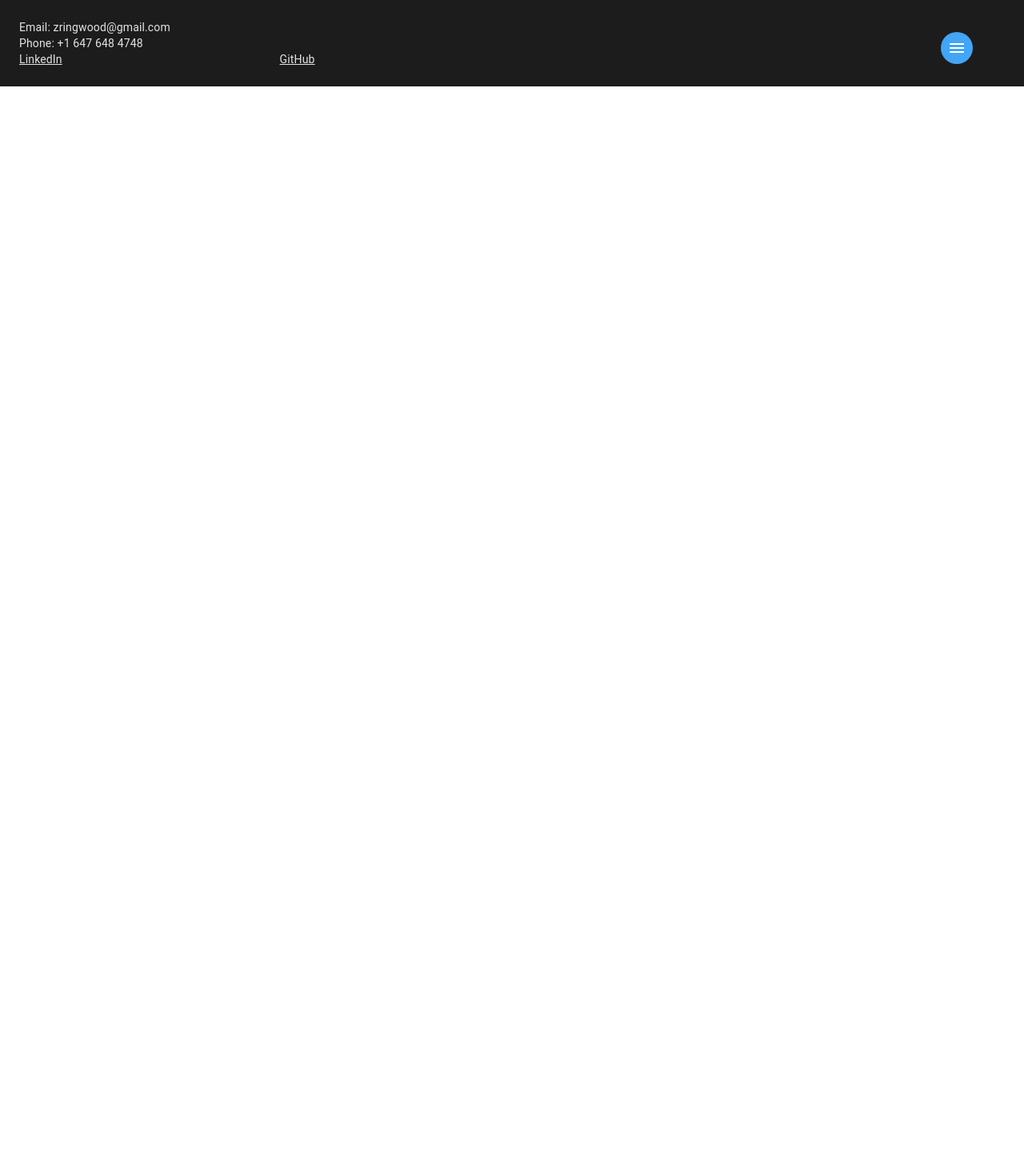
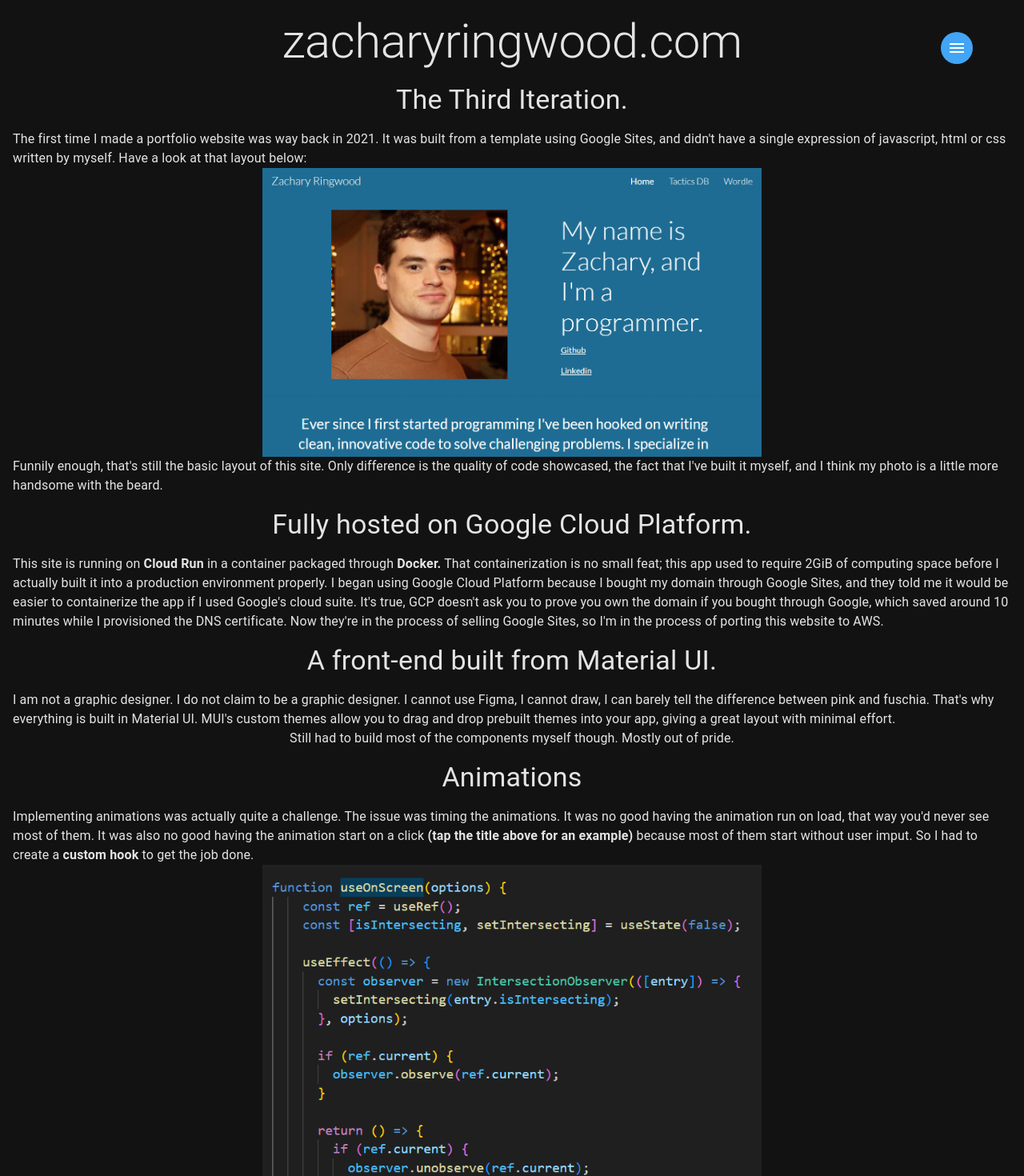
Before and after one commit to zringwood/portfolio-website, a React (Create React App) app: page /portfolio in a window 1280 px wide. Shown: the top 1470 px of the page at 80% size. Before the commit the page ends 800 px from the top, so only its background shows below. Built offline with nearby package versions, Linux system fonts and the light colour scheme; the HTML template or start-up script is replaced by a standard one.

Commit message:
Built the portfolio page

```diff
--- a/src/App.js
+++ b/src/App.js
@@ -1,6 +1,8 @@
 import Biography from "./pages/Biography/Biography";
 import {BrowserRouter,Routes, Route} from 'react-router-dom'
 import Tactics from "./pages/Tactics/Tactics";
+import Portfolio from "./pages/Portfolio/Portfolio";
+
 import NavigationMenu from "./components/NavigationMenu/NavigationMenu";
 import Footer from "./components/Footer/Footer";
 import { ThemeProvider, createTheme } from "@mui/material";
@@ -30,6 +32,8 @@ function App() {
     <Routes>
       <Route path="/" element={<Biography />}/>
       <Route path="/tactics" element={<Tactics projectURL={"https://tactics.zacharyringwood.com"}/>}/>
+      <Route path="/portfolio" element={<Portfolio />}/>
+
     </Routes>
     <Footer/>
     </BrowserRouter>
--- a/src/components/NavigationMenu/NavigationMenu.jsx
+++ b/src/components/NavigationMenu/NavigationMenu.jsx
@@ -21,7 +21,6 @@ function NavigationMenu() {
       };
       useEffect(() => {
         theme.palette.mode = isDarkMode ? 'dark' : 'light'
-        console.log("Reached")
       }, [isDarkMode, theme])
     return <Box sx={{
       position:'fixed',
--- a/src/components/Spoiler/Spoiler.jsx
+++ b/src/components/Spoiler/Spoiler.jsx
@@ -1,4 +1,4 @@
-import { Box, Typography } from "@mui/material"
+import { Typography } from "@mui/material"
 import { useState } from "react"
 import './Spoiler.scss'
 export default function Spoiler({ src, alt, sx}){
--- a/src/pages/Biography/Biography.jsx
+++ b/src/pages/Biography/Biography.jsx
@@ -14,7 +14,7 @@ function Biography() {
     padding:theme.spacing(3),
     backgroundColor:"background.default"
   }
-  console.log("Reached")
+
     return (<>
             <Box component="section"
             sx={{...section}} >
--- /dev/null
+++ b/src/pages/Portfolio/Portfolio.jsx
@@ -0,0 +1,39 @@
+import { Typography, useTheme, Box } from "@mui/material";
+import { useState } from "react";
+import GoogleSite from '../../assets/images/googlesite.PNG'
+import CustomHook from '../../assets/images/customhook.PNG'
+
+import "./Portfolio.scss"
+export default function Portfolio(){
+    const theme = useTheme()
+    const [isSpinning, setIsSpinning] = useState(false)
+    theme.typography.h4.margin = `${theme.spacing(2)} 0`
+    theme.typography.h4.textAlign = 'center'
+    return (
+        <Box component="article" sx={{
+            padding: theme.spacing(2),
+            display: "flex",
+            flexDirection: 'column',
+            justifyContent: "center",
+            alignItems: "center",
+            backgroundColor:"background.default"}}>
+        <Typography component="h2" variant="h2">zacharyringwood.com</Typography>
+        <Typography component="h4" variant="h4">The Third Iteration.</Typography>
+        <Typography variant="body1">The first time I made a portfolio website was way back in 2021. It was built from a template using Google Sites, and didn't have a single expression of javascript, html or css written by myself. Have a look at that layout below:</Typography>
+        <img className="portfolio__img" src = {GoogleSite} alt="My old portfolio"></img>
+        <Typography variant="body1">Funnily enough, that's still the basic layout of this site. Only difference is the quality of code showcased, the fact that I've built it myself, and I think my photo is a little more handsome with the beard.</Typography>
+        <Typography variant="h4" component="h4">Fully hosted on Google Cloud Platform.</Typography>
+        <Typography variant="body1">This site is running on <b>Cloud Run</b> in a container packaged through <b>Docker.</b> That containerization is no small feat; this app used to require 2GiB of computing space before I actually built it into a production environment properly. I began using Google Cloud Platform because I bought my domain through Google Sites, and they told me it would be easier to containerize the app if I used Google's cloud suite. It's true, GCP doesn't ask you to prove you own the domain if you bought through Google, which saved around 10 minutes while I provisioned the DNS certificate. Now they're in the process of selling Google Sites, so I'm in the process of porting this website to AWS.</Typography>
+        <Typography variant="h4" component="h4">A front-end built from Material UI. </Typography>
+        <Typography variant="body1">I am not a graphic designer. I do not claim to be a graphic designer. I cannot use Figma, I cannot draw, I can barely tell the difference between pink and fuschia. That's why everything is built in Material UI. MUI's custom themes allow you to drag and drop prebuilt themes into your app, giving a great layout with minimal effort. </Typography>
+        <Typography variant="body1">Still had to build most of the components myself though. Mostly out of pride.</Typography>
+        <div className={`${isSpinning && 'spin'}`} onClick={() => {setIsSpinning(true);setTimeout(()=>setIsSpinning(false), 1000)}}><Typography variant="h4" component="h4" >Animations</Typography></div>
+        <Typography variant="body1">Implementing animations was actually quite a challenge. The issue was timing the animations. It was no good having the animation run on load, that way you'd never see most of them. It was also no good having the animation start on a click <b>(tap the title above for an example)</b> because most of them start without user imput. So I had to create a <b>custom hook</b> to get the job done.</Typography>
+        <img className="portfolio__img" src = {CustomHook} alt="Use On Screen Code"></img>
+        <Typography variant="body1">This is the UseOnScreen custom hook. It's a basic bit of logic that fires whenever a component scrolls into veiw. It was hard to write and I'm reasonably proud of it, I've been reusing this code all over this website and even in some freelance gigs.</Typography>
+        <Typography variant="body1">Be sure to have a look at my github account for more information!</Typography>
+
+
+</Box>
+    )
+}
--- /dev/null
+++ b/src/pages/Portfolio/Portfolio.scss
@@ -0,0 +1,23 @@
+@use '../../styles/partials' as *;
+@use '../../styles/colors' as *;
+
+.spin{
+    animation-name: spin;
+    animation-duration: 1s;
+    animation-timing-function: ease-out;
+}
+@keyframes spin {
+    from {
+        transform: rotate(0)
+    }
+
+    to {
+        transform: rotate(1440deg)
+    }
+}
+.portfolio__img{
+    width:100%;
+    @include tablet{
+        width:50%;
+    }
+}
--- a/src/styles/_animations.scss
+++ b/src/styles/_animations.scss
@@ -65,6 +65,15 @@
         opacity: 1;
     }
 }
+@keyframes spin {
+    from {
+        transform: rotate(0)
+    }
+
+    to {
+        transform: rotate(360deg)
+    }
+}
 @keyframes dropdown {
     from {
         max-height: 0;
```
Also changed, not shown: src/assets/images/customhook.PNG (added), src/assets/images/googlesite.PNG (added).
